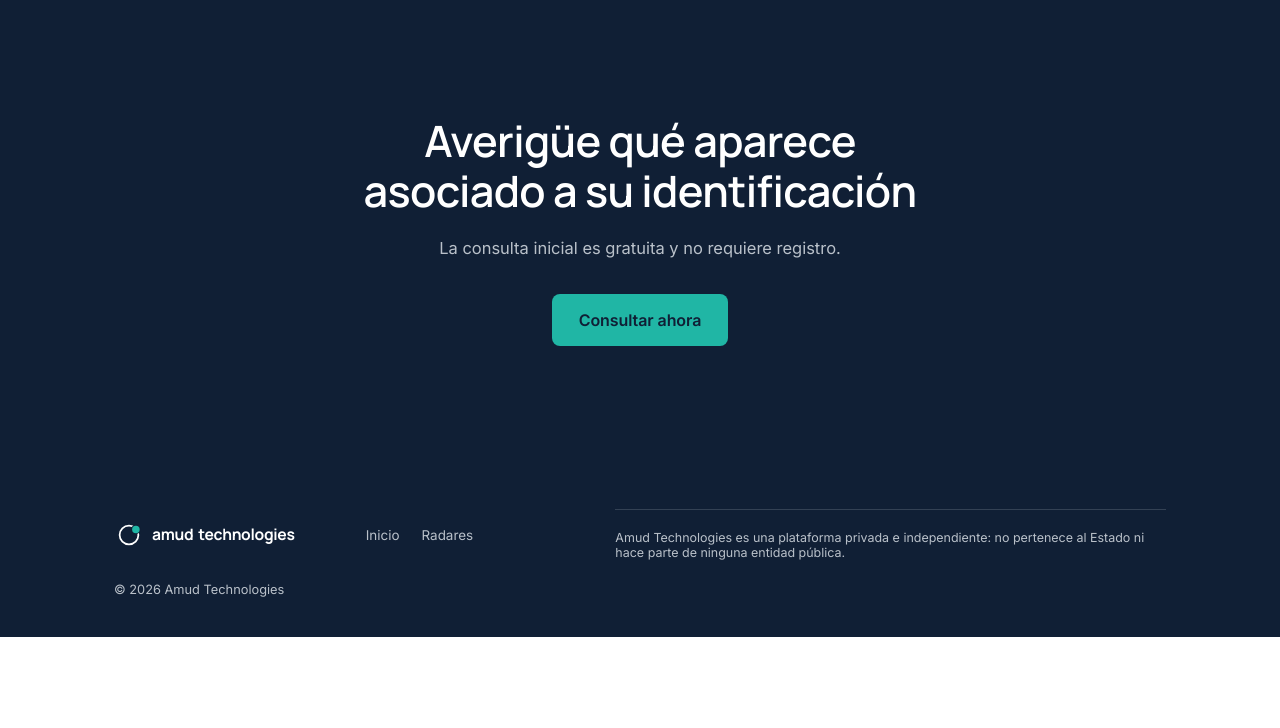
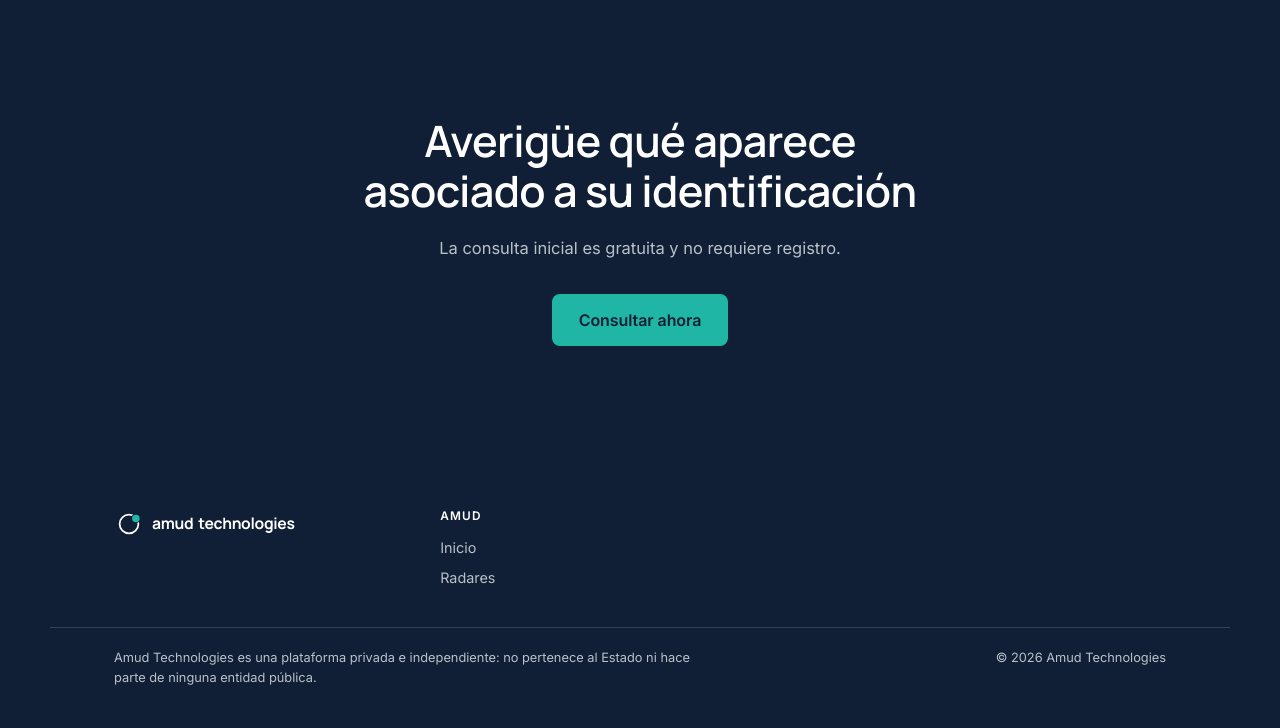
Before and after one commit to amudtechnologies/claims-engine, a Django app: page / in a window 1280 px wide. Shown: the part 3680-4408 px from the top of the page. Before the commit the page ends 4317 px from the top, so only its background shows below. Run offline with Django 5.2, Linux system fonts and the light colour scheme; data comes from the database, SQL or seed files in the repository.

Commit message:
Restructure footer into titled columns with a bottom legal strip
Co-Authored-By: Claude Sonnet 5.5 <noreply@anthropic.com>

```diff
--- a/web/static/css/site.css
+++ b/web/static/css/site.css
@@ -359,9 +359,6 @@ a.radar-list-item:hover::after {
 .radar-breadcrumb a:hover { color: var(--accent-text); }
 
 /* FOOTER NAV */
-.footer-links { display: flex; gap: 22px; flex-wrap: wrap; font-size: 0.84rem; }
-.footer-links a { color: var(--on-navy-soft); }
-.footer-links a:hover { color: var(--teal); }
 
 /* TAG (shared: claim-window status — radar page panels + results table) */
 .jd-tag { display: inline-flex; align-items: center; flex: none; padding: 3px 10px; font-size: 0.72rem; font-weight: 700; letter-spacing: 0.02em; text-transform: none; border-radius: 999px; }
@@ -463,10 +460,8 @@ a.radar-list-item:hover::after {
 /* FOOTER */
 .footer { background: var(--navy); color: var(--on-navy-soft); padding-top: 48px; padding-bottom: 40px; --wm-halo: var(--navy); }
 .footer .wordmark { color: var(--on-navy); }
-.footer-inner { display: flex; align-items: center; justify-content: space-between; gap: 22px; flex-wrap: wrap; }
-.footer-brand { display: flex; flex-direction: column; gap: 10px; max-width: 340px; }
+
 .footer-desc { margin: 0; font-size: 0.82rem; line-height: 1.55; color: var(--on-navy-soft); }
-.footer-meta { display: flex; gap: 26px; flex-wrap: wrap; font-size: 0.84rem; color: var(--on-navy-soft); }
 .footer-copy { font-size: 0.8rem; color: var(--on-navy-soft); }
 
 @media (max-width: 900px) {
@@ -512,13 +507,10 @@ a.radar-list-item:hover::after {
   .nav-toggle-input:checked ~ .nav-links { max-height: 420px; opacity: 1; }
   .nav-cta { display: none; }
 
-  .footer-inner { flex-direction: column; align-items: flex-start; }
-}
+  }
 
 /* NAV CTA + FOOTER (dynamic pages) */
 .nav-cta { height: 38px; padding: 0 16px; font-size: 0.86rem; }
-.footer-links[aria-label] { max-width: 520px; }
-.footer-independence { flex-basis: 100%; margin: 0; padding-top: 20px; border-top: 1px solid var(--hair-on-navy); font-size: 0.78rem; color: var(--on-navy-soft); max-width: 70ch; }
 
 /* RADAR CARD DETAILS */
 .radar-facts { margin: 12px 0 0; display: grid; gap: 8px 28px; grid-template-columns: repeat(auto-fit, minmax(220px, 1fr)); }
@@ -544,3 +536,20 @@ a.radar-list-item:hover::after {
 @media (prefers-reduced-motion: reduce) {
   .search-progress::after, .btn-spinner { animation-duration: 3s; }
 }
+
+/* FOOTER */
+.footer-grid { display: grid; grid-template-columns: 1.6fr 1fr 1.3fr 1.3fr; gap: 40px 32px; align-items: start; }
+.footer-brand { display: flex; flex-direction: column; gap: 14px; max-width: 360px; }
+.footer-col-title { margin: 0 0 14px; font-size: 0.74rem; font-weight: 600; letter-spacing: 0.1em; text-transform: uppercase; color: var(--on-navy); }
+.footer-col ul { list-style: none; margin: 0; padding: 0; display: grid; gap: 10px; }
+.footer-col a { font-size: 0.9rem; color: var(--on-navy-soft); overflow-wrap: anywhere; }
+.footer-col a:hover { color: var(--teal); }
+.footer-bottom { display: flex; justify-content: space-between; align-items: baseline; gap: 12px 32px; flex-wrap: wrap; margin-top: 40px; padding-top: 20px; border-top: 1px solid var(--hair-on-navy); }
+.footer-independence { margin: 0; max-width: 72ch; font-size: 0.8rem; line-height: 1.55; color: var(--on-navy-soft); }
+@media (max-width: 900px) {
+  .footer-grid { grid-template-columns: 1fr 1fr; }
+  .footer-brand { grid-column: 1 / -1; max-width: none; }
+}
+@media (max-width: 480px) {
+  .footer-grid { grid-template-columns: 1fr; }
+}
--- a/web/templates/base.html
+++ b/web/templates/base.html
@@ -82,7 +82,7 @@
   </main>
 
   <footer class="footer">
-    <div class="wrap footer-inner">
+    <div class="wrap footer-grid">
       <div class="footer-brand">
         <div class="wordmark">
           <svg class="wordmark-mark" viewBox="0 0 48 48" fill="none" xmlns="http://www.w3.org/2000/svg" aria-hidden="true">
@@ -96,21 +96,30 @@
           <p class="footer-desc">{{ company_profile.description }}</p>
         {% endif %}
       </div>
-      <nav class="footer-links" aria-label="Navegación del sitio">
-        <a href="{% url 'home:index' %}">Inicio</a>
-        <a href="{% url 'home:radares' %}">Radares</a>
-        {% if articles_enabled %}<a href="{% url 'cms:article_list' %}">Guías</a>{% endif %}
+      <nav class="footer-col" aria-label="Navegación del sitio">
+        <h2 class="footer-col-title">Amud</h2>
+        <ul>
+          <li><a href="{% url 'home:index' %}">Inicio</a></li>
+          <li><a href="{% url 'home:radares' %}">Radares</a></li>
+          {% if articles_enabled %}<li><a href="{% url 'cms:article_list' %}">Guías</a></li>{% endif %}
+        </ul>
       </nav>
       {% if footer_pages %}
-      <nav class="footer-links" aria-label="Información legal e institucional">
-        {% for footer_page in footer_pages %}
-          <a href="{{ footer_page.get_absolute_url }}">{{ footer_page.title }}</a>
-        {% endfor %}
+      <nav class="footer-col" aria-label="Información legal e institucional">
+        <h2 class="footer-col-title">Información</h2>
+        <ul>
+          {% for footer_page in footer_pages %}<li><a href="{{ footer_page.get_absolute_url }}">{{ footer_page.title }}</a></li>{% endfor %}
+        </ul>
       </nav>
       {% endif %}
-      <div class="footer-meta">
-        <span>{{ company_profile.email }}</span>
+      {% if company_profile.email %}
+      <div class="footer-col">
+        <h2 class="footer-col-title">Contacto</h2>
+        <ul><li><a href="mailto:{{ company_profile.email }}">{{ company_profile.email }}</a></li></ul>
       </div>
+      {% endif %}
+    </div>
+    <div class="wrap footer-bottom">
       <p class="footer-independence">Amud Technologies es una plataforma privada e independiente: no pertenece al Estado ni hace parte de ninguna entidad pública.</p>
       <div class="footer-copy">© {% now "Y" %} Amud Technologies</div>
     </div>
```
